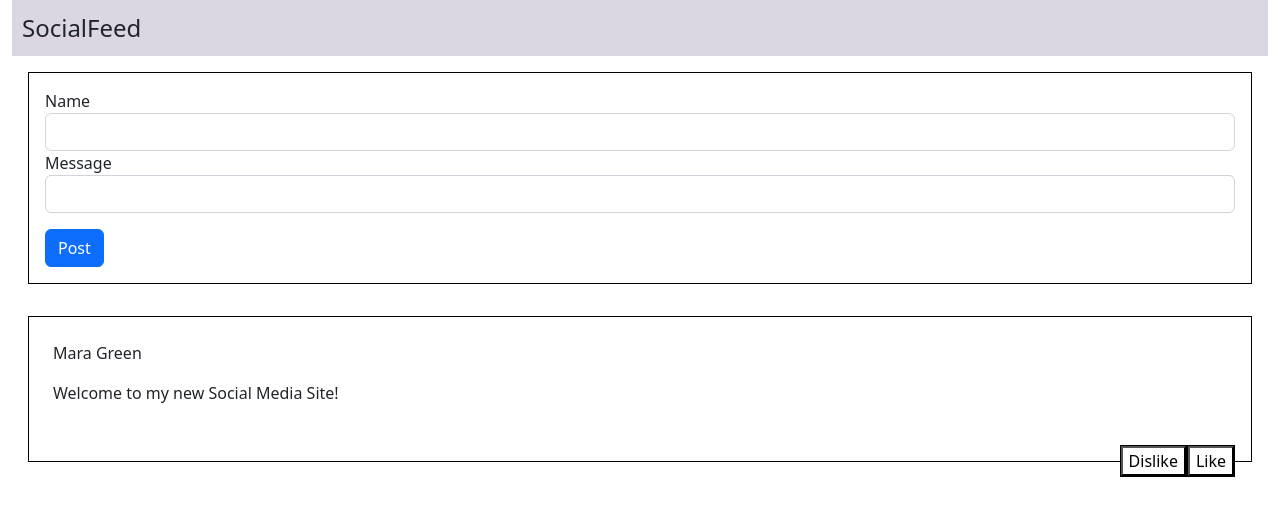
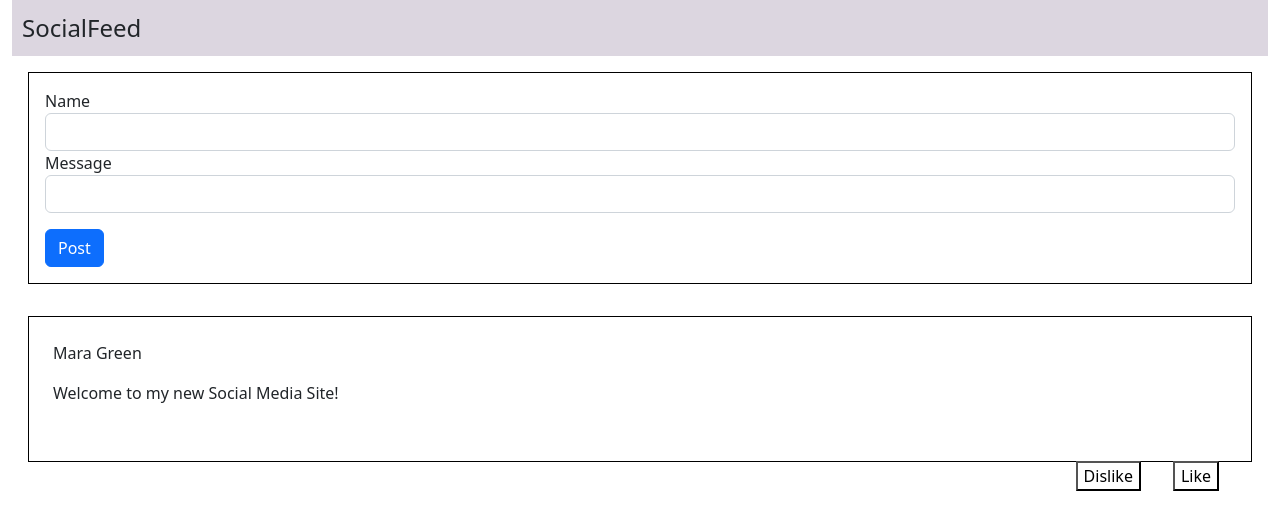
Before and after one commit to mfgreen42/Social-Media_site, a React (Create React App) app: page / in a window 1280 px wide. Shown: the top 530 px of the page. Built offline with nearby package versions, Linux system fonts and the light colour scheme.

Commit message:
work on like and dislike button functionality

```diff
--- a/src/App.css
+++ b/src/App.css
@@ -21,17 +21,16 @@ header {
 
 .button {
     float: right;
-    border: 1px solid black;
+    padding: 1em;
 }
-
-.button:hover { background-color: gray;}
+/* .button2 {
+    float: right;
+    padding: 1em;
+} */
 
 
-.active-like{
-    background-color: green;
-}
-.active-dislike{
-    background-color: red;
+.active{
+    background-color: rgb(6, 91, 248);
 }
 
 .inactive {
--- a/src/App.js
+++ b/src/App.js
@@ -10,7 +10,7 @@ function App() {
 
   const [posts, setPosts] = useState([{name: 'Mara Green', message: 'Welcome to my new Social Media Site!'}])
 
-  function addNewPost(post) {
+  function addNewPost(post,) {
     let tempPost = [post, ...posts];
     setPosts(tempPost);
   }
@@ -29,7 +29,7 @@ function App() {
         <div className='col-md-12'>
           <div className='border-box'>
             <Post postEntries={posts}/>
-            <CustomButton/>
+            <CustomButton />
           </div>
         </div>
       </div>
--- a/src/Components/CreatePostForm/CreatePostForm.jsx
+++ b/src/Components/CreatePostForm/CreatePostForm.jsx
@@ -5,13 +5,15 @@ const CreatePostForm = (props) => {
     const [name, setName]= useState('')
     const [message, setMessage]=useState('')
 
+
     function handleSubmit(event) {
         event.preventDefault();
         let newPost ={
             name: name,
             message: message
+
         };
-        console.log(newPost);
+
         props.addNewPostProperty(newPost);
     }
     return (
@@ -24,7 +26,7 @@ const CreatePostForm = (props) => {
                 <label>Message</label>
                 <input type = 'string' className='form-control' value={message} onChange= {(event) => setMessage(event.target.value)}/>
             </div>
-            <button type='submit' className='btn btn-primary' style={{'margin-top': '1em'}}   >Post</button>
+            <button type='submit' className='btn btn-primary' style={{'margin-top': '1em'}}>Post</button>
         </form>
      );
 }
--- a/src/Components/CustomButton/CustomButton.jsx
+++ b/src/Components/CustomButton/CustomButton.jsx
@@ -1,19 +1,27 @@
-import { useState } from "react";
+import { useState } from "react"
 
 const CustomButton = (props) => {
+    const [buttonClass, setButtonClass]=useState('inactive')
 
     function handleClick(){
+        if(buttonClass === 'inactive'){
 
+            setButtonClass('active')
+        }
+        else {
+            setButtonClass('inactive')
+        }
     }
     return (
     <div>
-        <div className="button">
-            <button className='inactive' onClick={handleClick}>Like</button>
-        </div>
-        <div className="button">
-            <button className='inactive' onClick={handleClick}>Dislike</button>
-        </div>
-
+        <ul>
+            <div className="button">
+                <button className={buttonClass} onClick={handleClick}>Like</button>
+            </div>
+            <div className="button">
+                <button className={buttonClass} onClick={handleClick}>Dislike</button>
+            </div>
+        </ul>
     </div>
      );
 }
```
